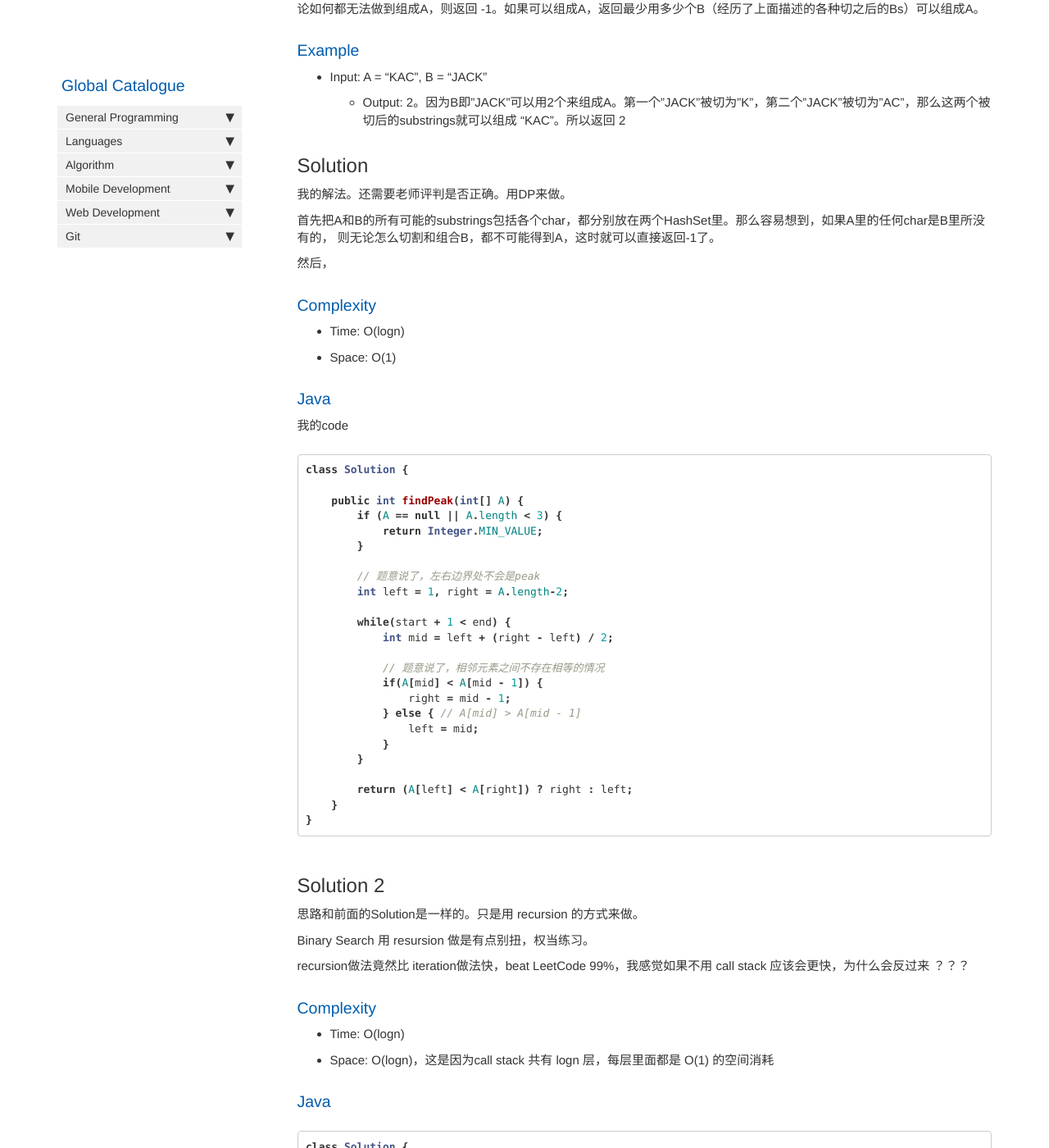
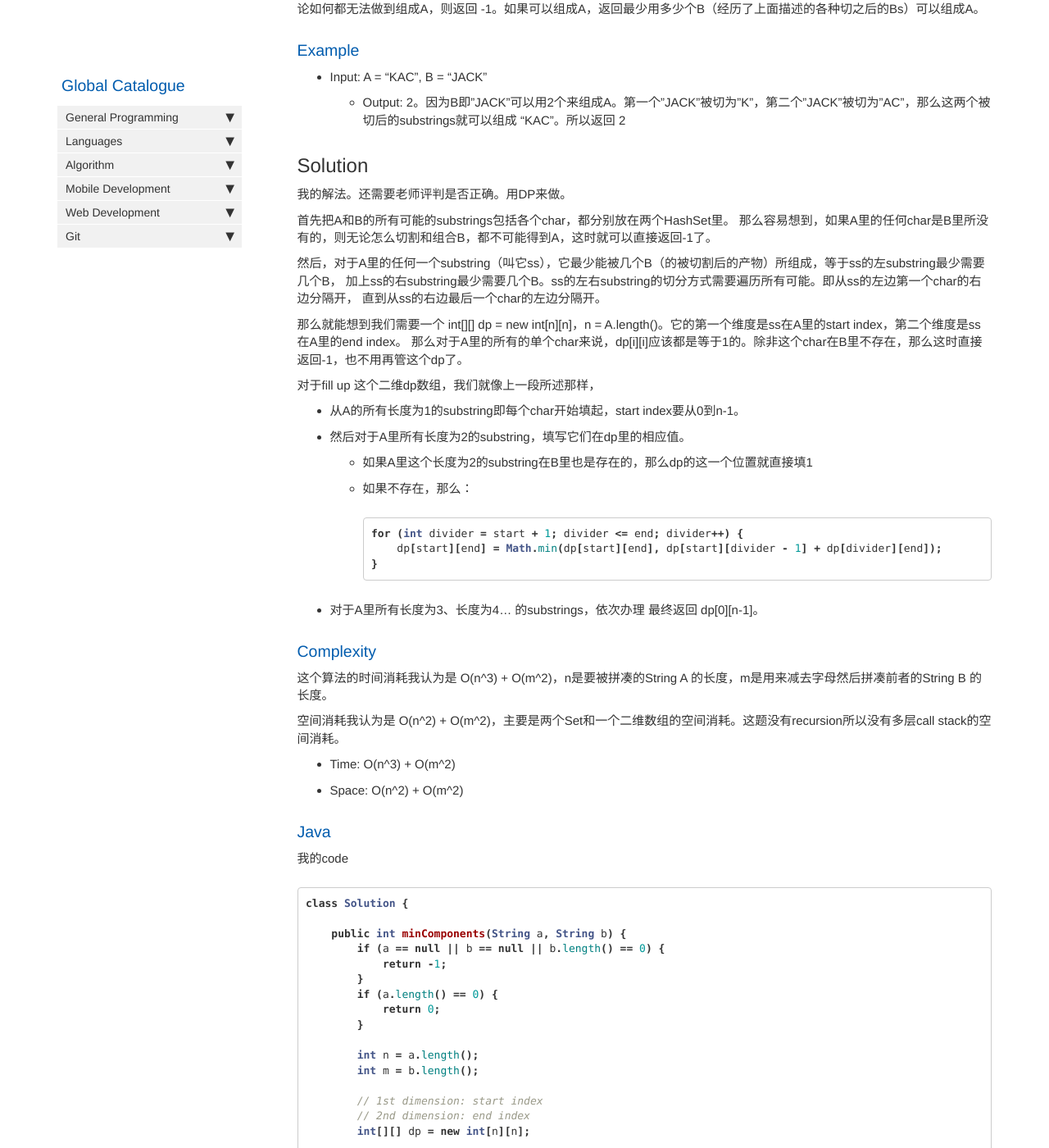
Before and after one commit to HungryOrc/hungryorc.github.io, a Jekyll site: the page built from pages/algorithm/algorithm_cut_string_to_assemble_another_string.md, in a window 1280 px wide and 1400 px high, scrolled down 326 px. Shown: the whole window at 82% size. Built offline with Jekyll 4.4.1, drawn with Linux system fonts in a browser that asks for light colours; nearby versions of some CDN libraries; comment, search, counter and statistics services are not loaded; some of the changed text lies outside the part shown.

Commit message:
Update algorithm_cut_string_to_assemble_another_string.md

````diff
--- a/pages/algorithm/algorithm_cut_string_to_assemble_another_string.md
+++ b/pages/algorithm/algorithm_cut_string_to_assemble_another_string.md
@@ -22,79 +22,114 @@ toc: false
 ## Solution
 我的解法。还需要老师评判是否正确。用DP来做。
 
-首先把A和B的所有可能的substrings包括各个char，都分别放在两个HashSet<String>里。那么容易想到，如果A里的任何char是B里所没有的，
- 则无论怎么切割和组合B，都不可能得到A，这时就可以直接返回-1了。
+首先把A和B的所有可能的substrings包括各个char，都分别放在两个HashSet<String>里。
+那么容易想到，如果A里的任何char是B里所没有的，则无论怎么切割和组合B，都不可能得到A，这时就可以直接返回-1了。
 
- 然后，
+然后，对于A里的任何一个substring（叫它ss），它最少能被几个B（的被切割后的产物）所组成，等于ss的左substring最少需要几个B，
+加上ss的右substring最少需要几个B。ss的左右substring的切分方式需要遍历所有可能。即从ss的左边第一个char的右边分隔开，
+直到从ss的右边最后一个char的左边分隔开。
+
+那么就能想到我们需要一个 int[][] dp = new int[n][n]，n = A.length()。它的第一个维度是ss在A里的start index，第二个维度是ss在A里的end index。
+那么对于A里的所有的单个char来说，dp[i][i]应该都是等于1的。除非这个char在B里不存在，那么这时直接返回-1，也不用再管这个dp了。
+
+对于fill up 这个二维dp数组，我们就像上一段所述那样，
+* 从A的所有长度为1的substring即每个char开始填起，start index要从0到n-1。
+* 然后对于A里所有长度为2的substring，填写它们在dp里的相应值。
+  * 如果A里这个长度为2的substring在B里也是存在的，那么dp的这一个位置就直接填1
+  * 如果不存在，那么：
+    ```java
+    for (int divider = start + 1; divider <= end; divider++) {
+        dp[start][end] = Math.min(dp[start][end], dp[start][divider - 1] + dp[divider][end]);
+    }
+    ```
+* 对于A里所有长度为3、长度为4... 的substrings，依次办理
+最终返回 dp[0][n-1]。
 
 ### Complexity
-* Time: O(logn)
-* Space: O(1)
+这个算法的时间消耗我认为是 O(n^3) + O(m^2)，n是要被拼凑的String A 的长度，m是用来减去字母然后拼凑前者的String B 的长度。
+
+空间消耗我认为是 O(n^2) + O(m^2)，主要是两个Set和一个二维数组的空间消耗。这题没有recursion所以没有多层call stack的空间消耗。
+* Time: O(n^3) + O(m^2)
+* Space: O(n^2) + O(m^2)
 
 ### Java
 我的code
 ```java
 class Solution {
 
-    public int findPeak(int[] A) {
-        if (A == null || A.length < 3) {
-            return Integer.MIN_VALUE;
+    public int minComponents(String a, String b) {
+        if (a == null || b == null || b.length() == 0) {
+            return -1;
+        }
+        if (a.length() == 0) {
+            return 0;
         }
 
-        // 题意说了，左右边界处不会是peak
-        int left = 1, right = A.length-2;
+        int n = a.length();
+        int m = b.length();
 
-        while(start + 1 < end) {
-            int mid = left + (right - left) / 2;
+        // 1st dimension: start index
+        // 2nd dimension: end index
+        int[][] dp = new int[n][n];
 
-            // 题意说了，相邻元素之间不存在相等的情况
-            if(A[mid] < A[mid - 1]) {
-                right = mid - 1;
-            } else { // A[mid] > A[mid - 1]
-                left = mid;
+        // Time: O(n^2)
+        HashSet<String> aSet = populateSet(a);
+        // Time: O(m^2)
+        HashSet<String> bSet = populateSet(b);
+
+        char[] aChars = a.toCharArray();
+        // if any char in a is not in b, then we will definitely fail
+        for (int i = 0; i < n; i++) {
+            String c = Character.toString(aChars[i]);
+            if (!bSet.contains(c)) {
+                return -1;
+            }
+            dp[i][i] = 1;
+        }
+
+        // Time: O(n^3)
+        for (int subStrLen = 2; subStrLen <= n; subStrLen++) {
+            for (int start = 0; start + subStrLen - 1 < n; start++) {
+                int end = start + subStrLen - 1;
+
+                if (bSet.contains(a.substring(start, end + 1))) {
+                    dp[start][end] = 1;
+                    continue;
+                }
+
+                dp[start][end] = Integer.MAX_VALUE;
+                for (int divider = start + 1; divider <= end; divider++) {
+                    dp[start][end] = Math.min(dp[start][end], dp[start][divider - 1] + dp[divider][end]);
+                }
             }
         }
 
-        return (A[left] < A[right]) ? right : left;
-    }
-}
-```
-
-## Solution 2
-思路和前面的Solution是一样的。只是用 recursion 的方式来做。
-
-Binary Search 用 resursion 做是有点别扭，权当练习。
-
-recursion做法竟然比 iteration做法快，beat LeetCode 99%，我感觉如果不用 call stack 应该会更快，为什么会反过来 ？？？
-
-### Complexity
-* Time: O(logn)
-* Space: O(logn)，这是因为call stack 共有 logn 层，每层里面都是 O(1) 的空间消耗
-
-### Java
-```java
-class Solution {
-
-    public int findPeak(int[] nums) {
-        if (nums == null || nums.length < 3) {
-            return Integer.MIN_VALUE;
-        }
-
-        // 从第二个元素开始，到倒数第二个元素结束搜索。因为题目说了第一个和最后一个不是
-        return findAnyPeak(nums, 1, nums.length - 2);
+        return dp[0][n - 1];
     }
 
-    private int findAnyPeak(int[] nums, int left, int right) {
-        while (left + 1 < right) {
-            int mid = left + (right - left) / 2;
-            if (nums[mid] < nums[mid - 1]) {
-                right = mid - 1;
-            } else {
-                left = mid;
+    // Time: O(n^2)
+    private HashSet<String> populateSet(String str) {
+        HashSet<String> result = new HashSet<>();
+        for (int i = 0; i < str.length(); i++) {
+            for (int j = i + 1; j <= str.length(); j++) {
+                // start index is inclusive, end index is exclusive
+                String subStr = str.substring(i, j);
+                result.add(subStr);
             }
         }
+        return result;
+    }
 
-        return (nums[left] < nums[right]) ? right : left;
+    // -------------------------------------------------------------
+    // main
+
+    public static void main(String[] args) {
+        Solution solu = new Solution();
+
+        String a = "KAC";
+        String b = "JACK";
+
+        System.out.println(solu.minComponents(a, b)); //
     }
 }
 ```
````
